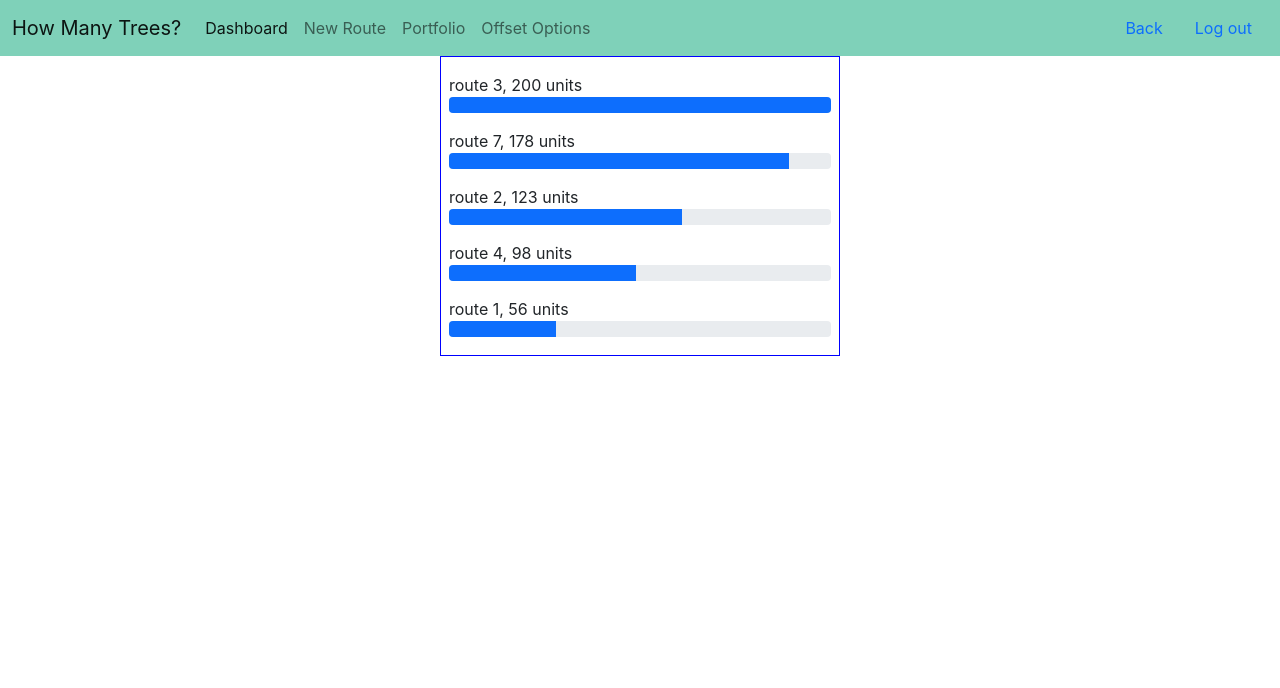
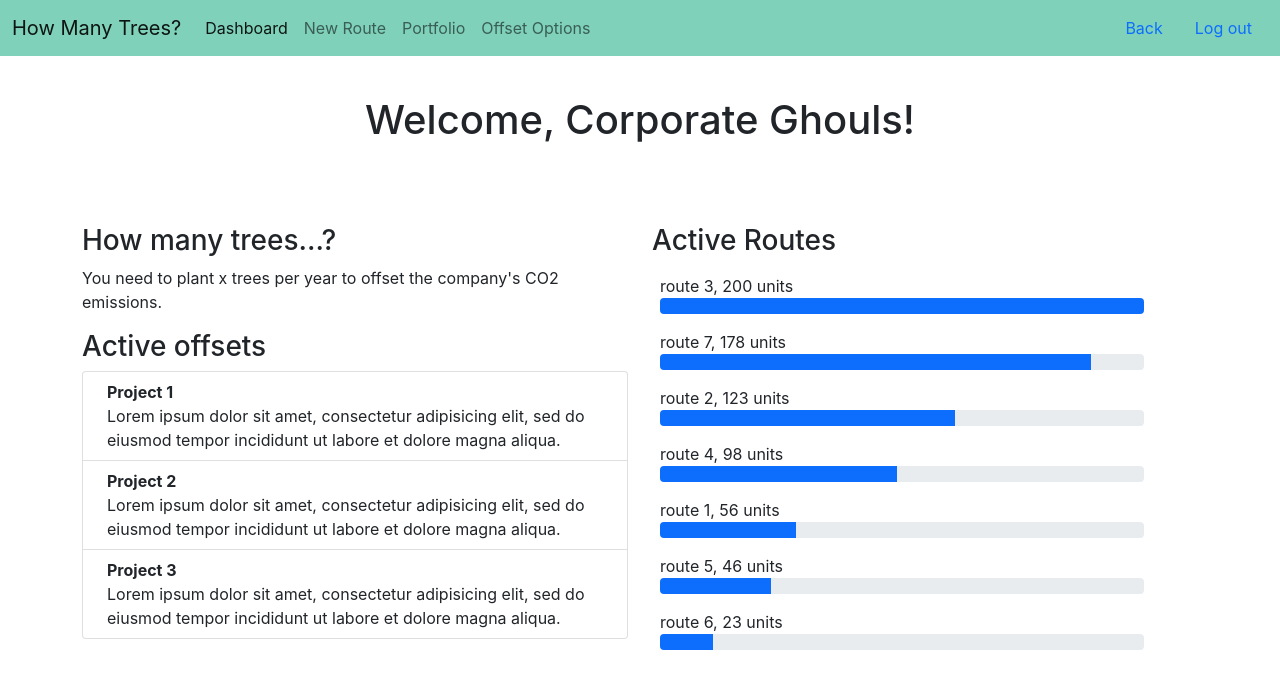
Before and after one commit to cerise-at/how_many_trees, a React (Create React App) app in the folder client/: page /dashboard in a window 1280 px wide. Shown: the top 688 px of the page. Built offline with nearby package versions, Linux system fonts and the light colour scheme.

Commit message:
Added dashboard page

```diff
--- a/client/src/components/RoutesList/index.js
+++ b/client/src/components/RoutesList/index.js
@@ -7,6 +7,7 @@ function RoutesList() {
     const history = useHistory();
 
     // data passed as props from Dashboard page or loaded from redux store
+    // dummy emissions data
     const data = [
         { id: 1, name: 'route 1', emissions: 56 },
         { id: 2, name: 'route 2', emissions: 123 },
@@ -49,7 +50,8 @@ function RoutesList() {
     }
 
     return (
-        <div id="routes-window" className="overflow-auto">
+        <div id="routes-window">
+            <p className="h3">Active Routes</p>
             {renderBars(data)}
         </div>
     )
--- a/client/src/components/RoutesList/style.css
+++ b/client/src/components/RoutesList/style.css
@@ -1,7 +1,5 @@
 #routes-window {
-    border: solid 1px blue;
-    width: 400px;
-    height: 300px;
+    max-width: 500px;
 }
 
 .route-info {
--- a/client/src/pages/Dashboard/index.js
+++ b/client/src/pages/Dashboard/index.js
@@ -1,15 +1,69 @@
-import React from 'react';
+import React, { useState, useEffect } from 'react';
 import { NavBar } from '../../layout';
 import { RoutesList } from '../../components';
+import axios from 'axios';
+import './style.css';
 
 function Dashboard() {
+
+    const [username, setUsername] = useState();
+    const [routes, setRoutes] = useState();
+    const [projects, setProjects] = useState();
+    const [trees, setTrees] = useState();
+
+    // useEffect(() => getDashboard());
+
+    // async function getDashboard() {
+    //     const { data } = axios.get(`${process.env.REACT_APP_API_URL}/dashboard`);
+    //     // save data to state or redux store
+    // }
+
+    // dummy projects
+    const data = [
+        {project_title: 'Project 1', project_description: "Lorem ipsum dolor sit amet, consectetur adipisicing elit, sed do eiusmod tempor incididunt ut labore et dolore magna aliqua."},
+        {project_title: 'Project 2', project_description: "Lorem ipsum dolor sit amet, consectetur adipisicing elit, sed do eiusmod tempor incididunt ut labore et dolore magna aliqua."},
+        {project_title: 'Project 3', project_description: "Lorem ipsum dolor sit amet, consectetur adipisicing elit, sed do eiusmod tempor incididunt ut labore et dolore magna aliqua."}
+    ]
+
+    function renderProjects(data) {
+        return data.map((obj, i) =>
+            <li key={i} class="list-group-item d-flex justify-content-between align-items-start">
+                <div class="ms-2 me-auto">
+                    <div class="fw-bold">{obj.project_title}</div>
+                    {obj.project_description}
+                </div>
+            </li>
+        )
+    }
 
     return (
         <>
             <NavBar />
-            <div className="d-flex justify-content-center">
-                <RoutesList />
-            </div>
+            <h1>Welcome, Corporate Ghouls!</h1>
+            <main className="container">
+
+                <div className="row">
+
+                    <div className="col-lg">
+                        <div>
+                            <p className="h3">How many trees...?</p>
+                            <p>You need to plant x trees per year to offset the company's CO2 emissions.</p>
+                        </div>
+
+                        <div>
+                            <p className="h3">Active offsets</p>
+                            <ul class="list-group">
+                                {renderProjects(data)}
+                            </ul>
+                        </div>
+                    </div>
+
+                    <div className="col-lg">
+                        <RoutesList />
+                    </div>
+
+                </div>
+            </main>
         </>
     );
 }
--- /dev/null
+++ b/client/src/pages/Dashboard/style.css
@@ -0,0 +1,5 @@
+h1 {
+    text-align: center;
+    margin-top: 1em;
+    margin-bottom: 2em;
+}
```
